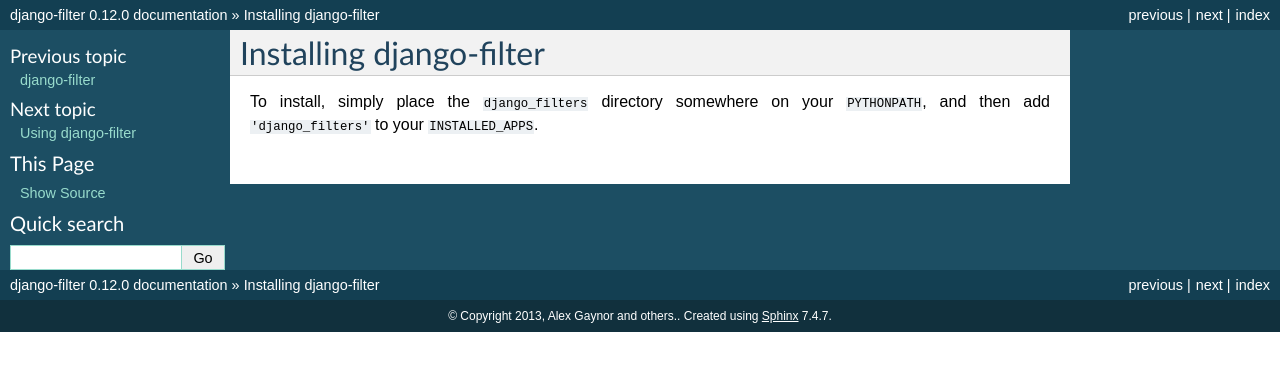
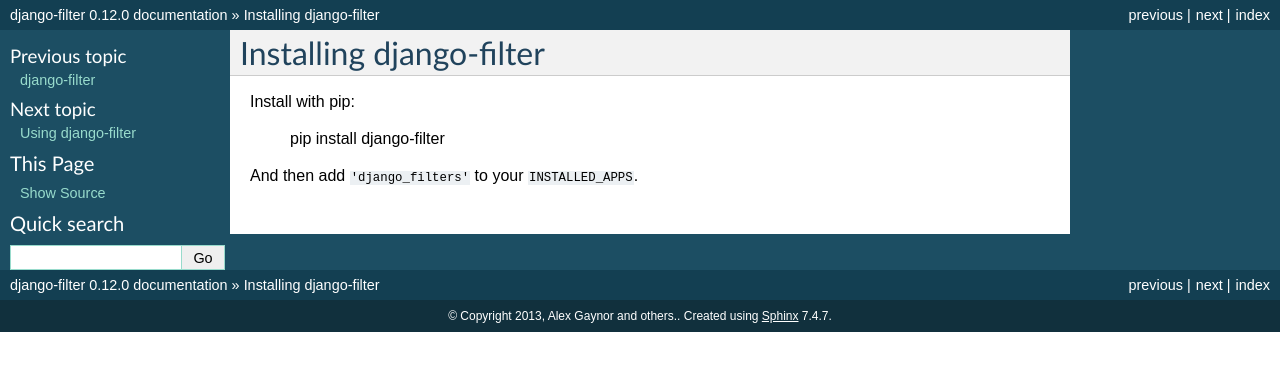
Before and after one commit to carltongibson/django-filter, a Sphinx documentation site: the page built from docs/install.txt, in a window 1280 px wide. Shown: the top 371 px of the page. Built offline with Sphinx 7.4.7, drawn with Linux system fonts in a browser that asks for light colours.

Commit message:
updated docs to use pip instead of manual install

```diff
--- a/docs/install.txt
+++ b/docs/install.txt
@@ -1,5 +1,8 @@
 Installing django-filter
 ------------------------
 
-To install, simply place the ``django_filters`` directory somewhere on your
-``PYTHONPATH``, and then add ``'django_filters'`` to your ``INSTALLED_APPS``.
+Install with pip:
+
+        pip install django-filter
+
+And then add ``'django_filters'`` to your ``INSTALLED_APPS``.
```
